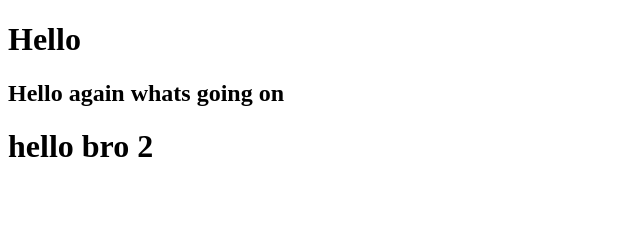
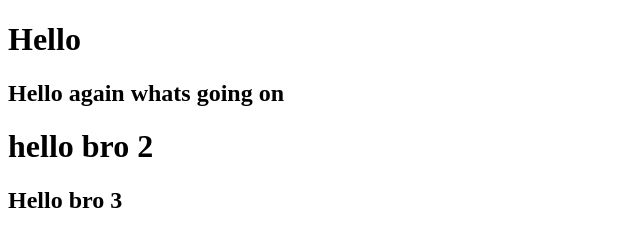
Before and after one commit to aforarpitkumar/My-Web-Dev-Learning, a plain HTML site: page test1/index.html in a window 1280 px wide. Shown: the whole page, without its empty margins (0-640 px from the left). Drawn offline with Linux system fonts and the light colour scheme.

Commit message:
commit 3

```diff
--- a/test1/index.html
+++ b/test1/index.html
@@ -11,6 +11,8 @@
     </h2>
 
     <h1> hello bro 2 </h1>
+    <h2>Hello bro 3 </h2>
+
 </head>
 <body>
 
```
